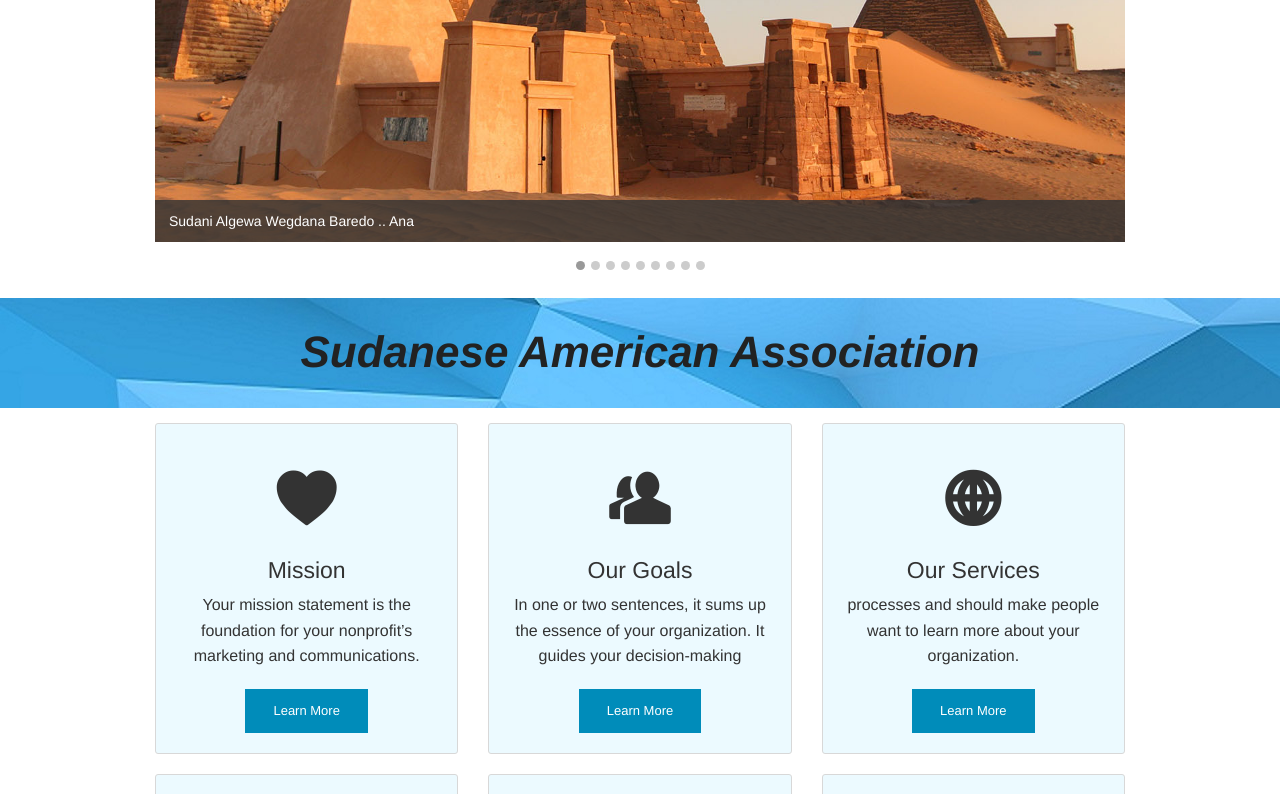
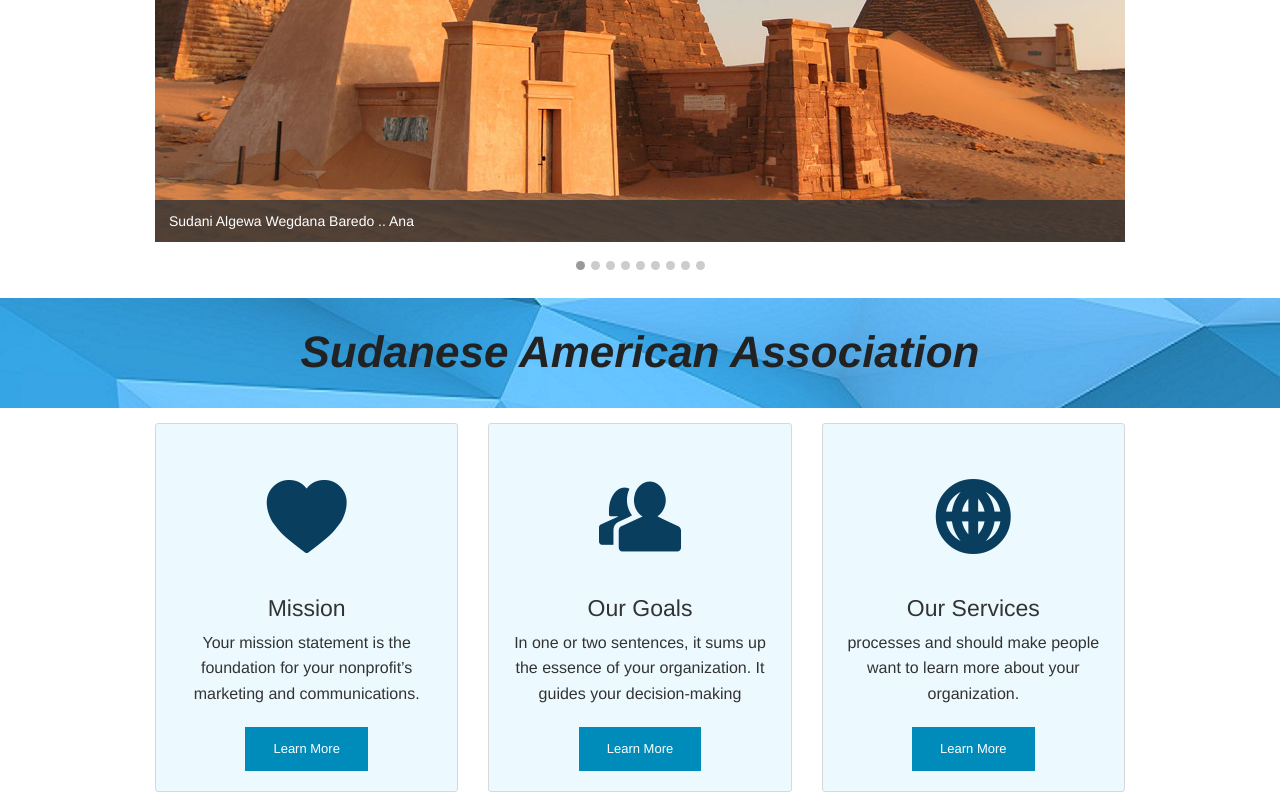
Before and after one commit to NasrMohammed/Iowa-SACSI, a plain HTML site: page index.html in a window 1280 px wide. Shown: the part 430-1224 px from the top of the page. Drawn offline with Linux system fonts and the light colour scheme.

Commit message:
Changed Font color

```diff
--- a/css/style.css
+++ b/css/style.css
@@ -26,7 +26,8 @@
 }
 
 .boxes i {
-    font-size: 75px;
+    font-size: 100px;
+    color: #093e5e;
     text-align: center;
     margin: auto;
     display: block;
```
